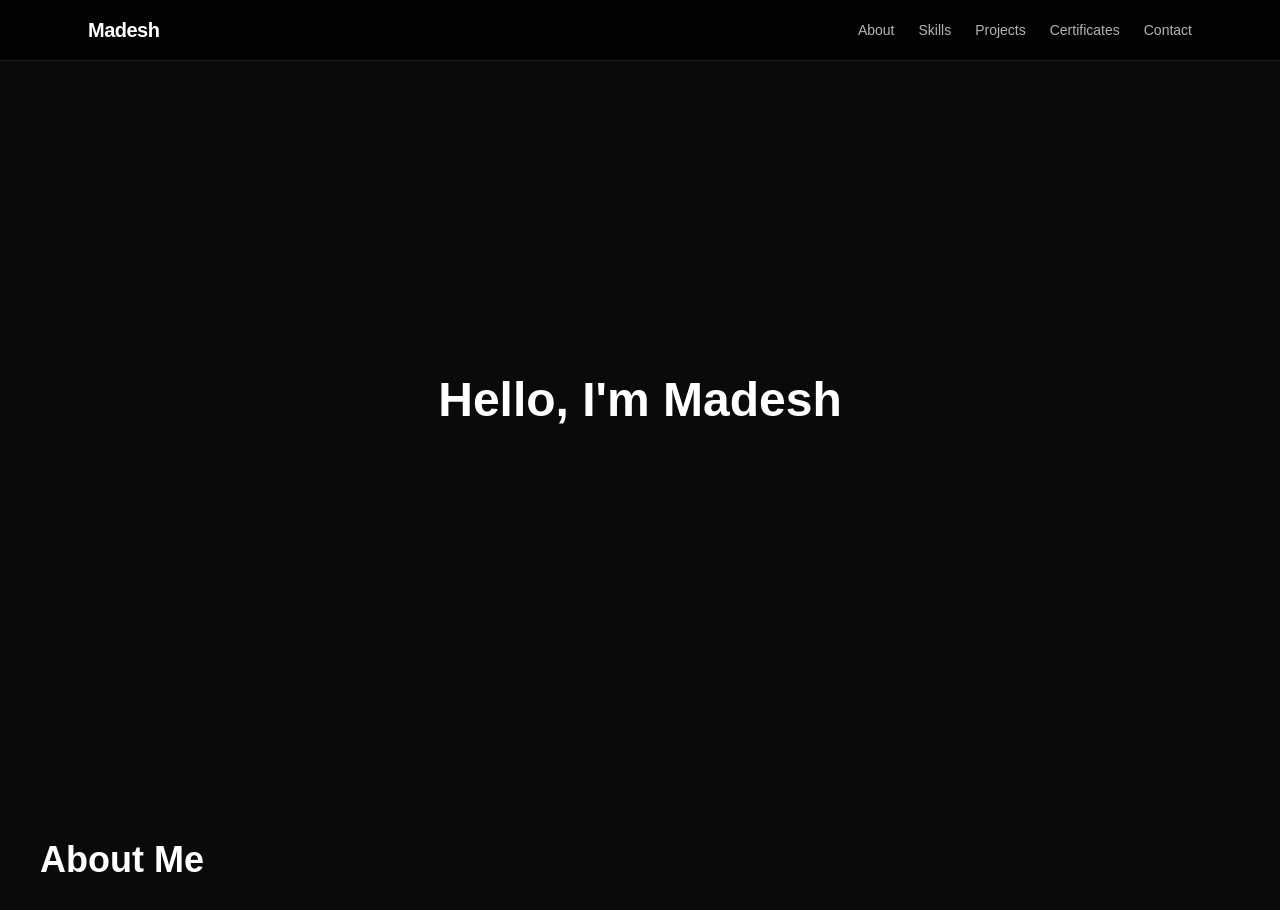
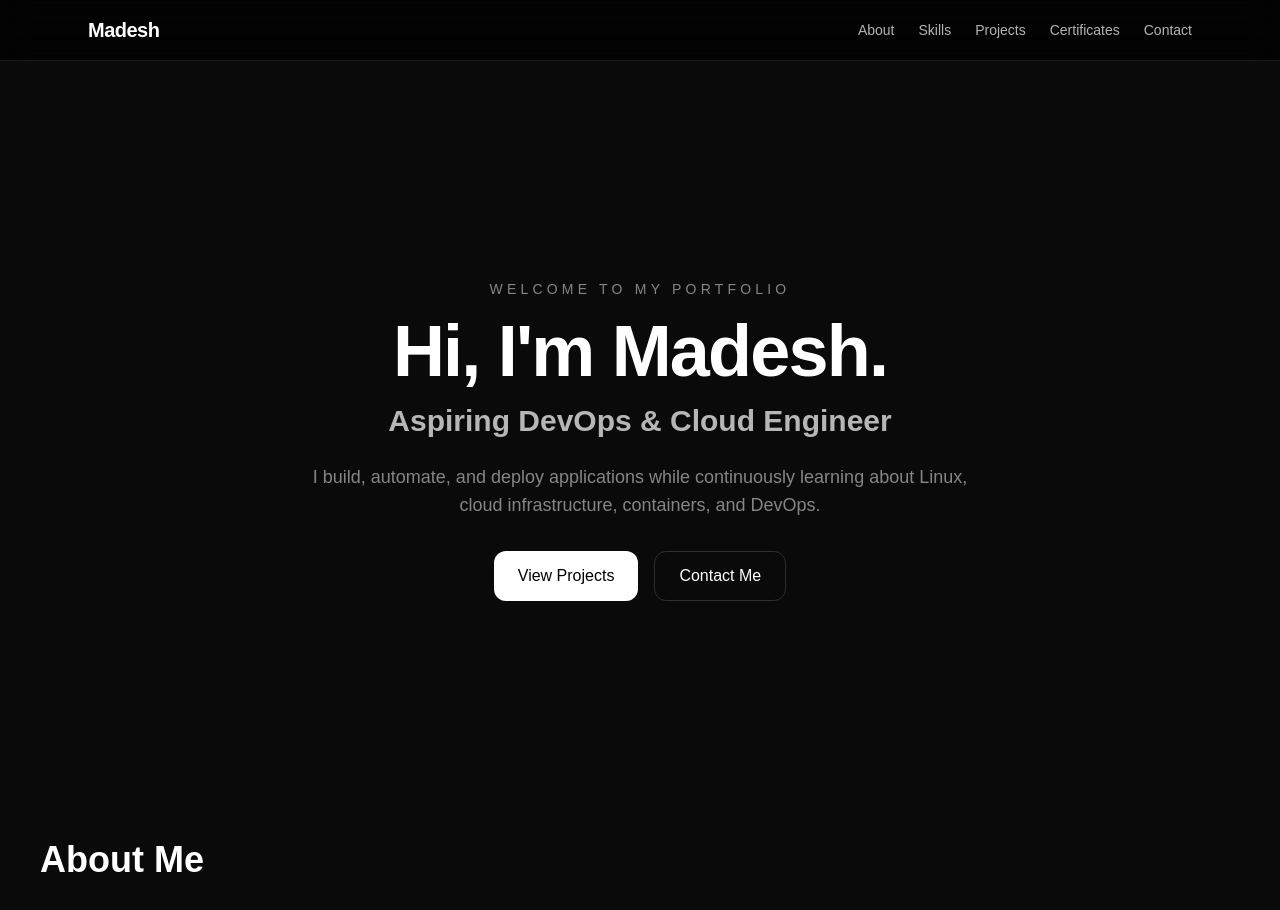
Before and after one commit to Madesh-Aadithya/Portfolio, a React (Vite) app: page / in a window 1280 px wide. Shown: the top 910 px of the page. Built offline with nearby package versions, Linux system fonts and the light colour scheme.

Commit message:
Modified Hero.jsx to added intro, desc, etc

```diff
--- a/src/components/sections/Hero.jsx
+++ b/src/components/sections/Hero.jsx
@@ -1,12 +1,53 @@
 function Hero() {
+  const scrollToSection = (id) => {
+    document.getElementById(id)?.scrollIntoView({
+      behavior: "smooth",
+    });
+  };
+
   return (
     <section
       id="home"
-      className="min-h-screen flex items-center justify-center"
+      className="flex min-h-screen items-center justify-center px-6 pt-20"
     >
-      <h1 className="text-5xl font-bold">
-        Hello, I'm Madesh
-      </h1>
+      <div className="mx-auto max-w-4xl text-center">
+
+        <p className="mb-4 text-sm font-medium uppercase tracking-[0.3em] text-white/50">
+          Welcome to my portfolio
+        </p>
+
+        <h1 className="text-5xl font-bold tracking-tight sm:text-6xl md:text-7xl">
+          Hi, I'm Madesh.
+        </h1>
+
+        <h2 className="mt-4 text-2xl font-semibold text-white/70 sm:text-3xl">
+          Aspiring DevOps & Cloud Engineer
+        </h2>
+
+        <p className="mx-auto mt-6 max-w-2xl text-base leading-7 text-white/50 sm:text-lg">
+          I build, automate, and deploy applications while continuously
+          learning about Linux, cloud infrastructure, containers, and DevOps.
+        </p>
+
+        <div className="mt-8 flex flex-col justify-center gap-4 sm:flex-row">
+
+          <button
+            onClick={() => scrollToSection("projects")}
+            className="rounded-xl bg-white px-6 py-3 font-medium text-black transition hover:bg-white/90"
+          >
+            View Projects
+          </button>
+
+          <button
+            onClick={() => scrollToSection("contact")}
+            className="rounded-xl border border-white/15 px-6 py-3 font-medium text-white transition hover:bg-white/10"
+          >
+            Contact Me
+          </button>
+
+        </div>
+
+      </div>
     </section>
   );
 }
```
